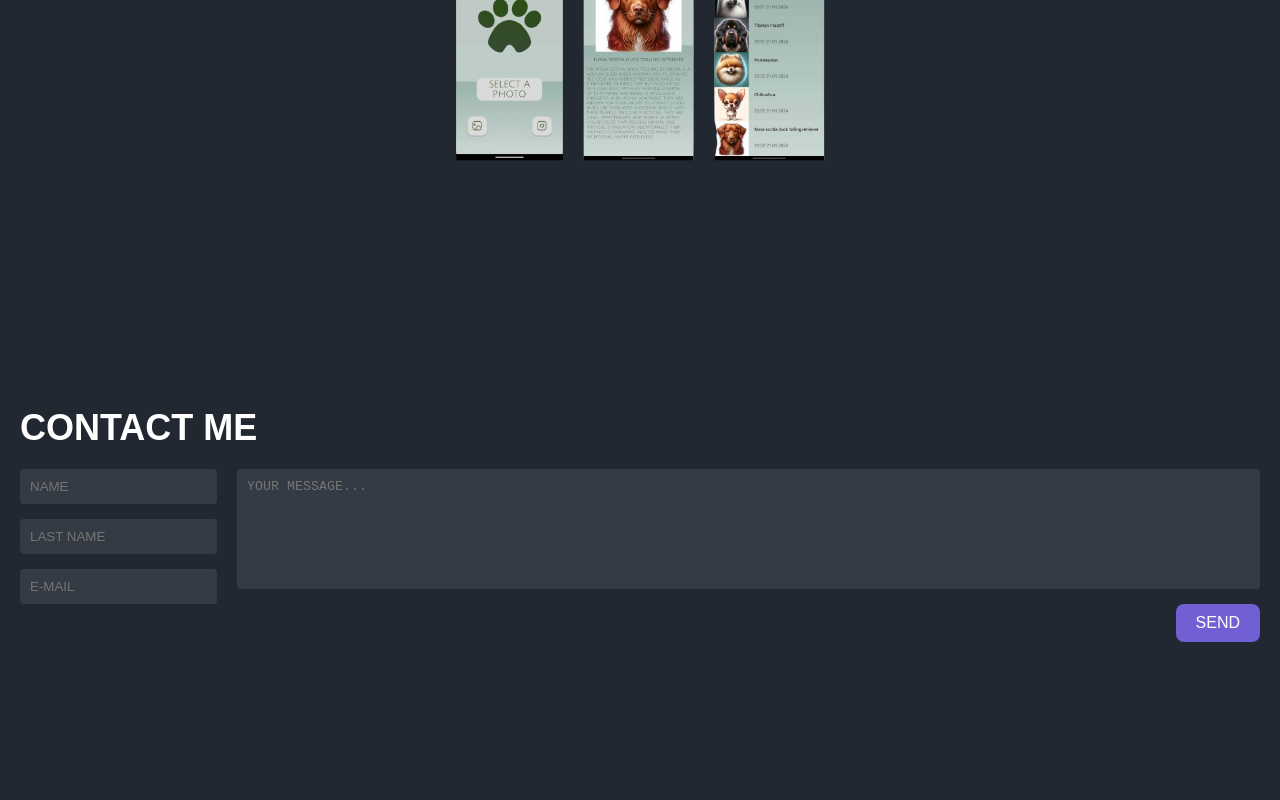
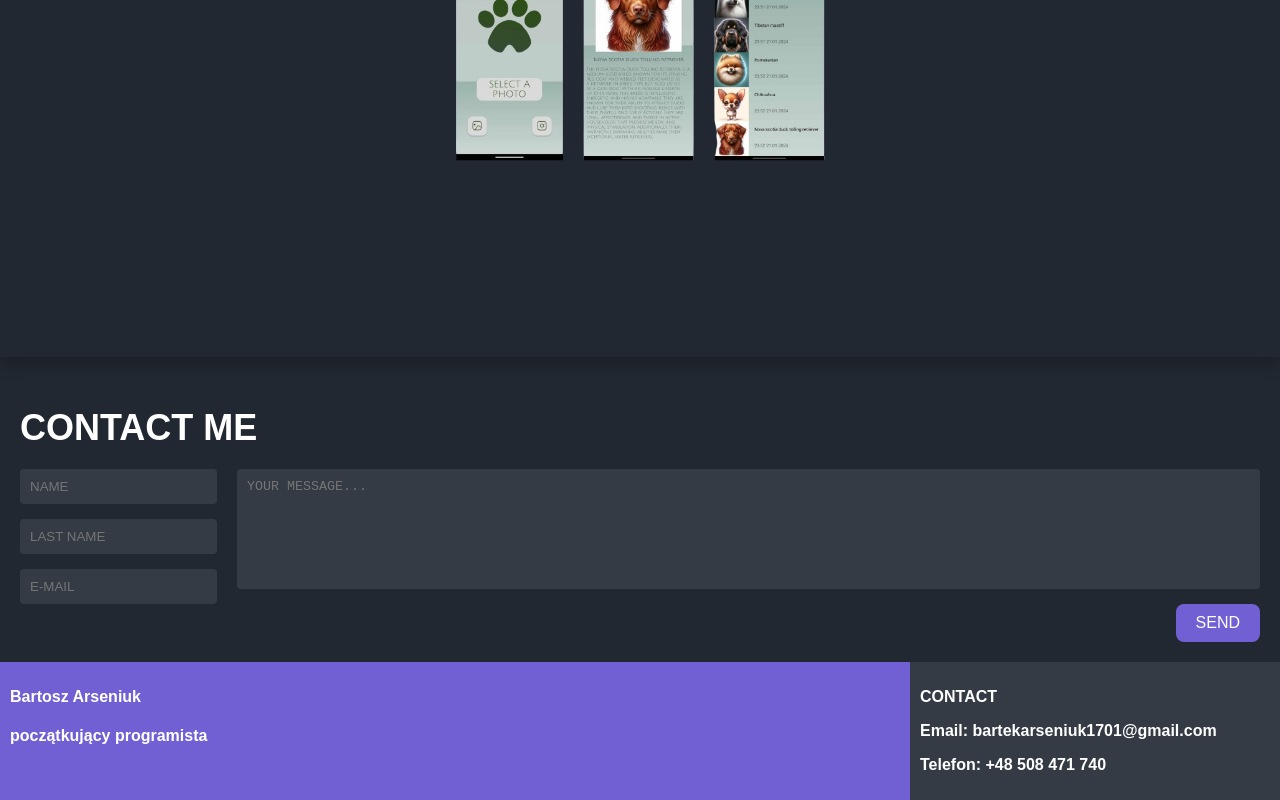
Before and after one commit to BartekArseniuk/vue-portfolio, a Vue app: page / in a window 1280 px wide. Shown: the part 2170-2970 px from the top of the page. Before the commit the page ends 2832 px from the top, so only its background shows below. Built offline with nearby package versions, Linux system fonts and the light colour scheme.

Commit message:
Add footer

```diff
--- a/src/components/MainView.vue
+++ b/src/components/MainView.vue
@@ -3,7 +3,7 @@
     <div class="app-bar">
         <div class="logo"></div>
         <button class="hamburger" @click="toggleNav">&#9776;</button>
-            <nav :class="{ 'nav': true, 'nav--open': isNavOpen }">
+        <nav :class="['nav', { 'nav--open': isNavOpen }]">
             <button @click="scrollTo('home')">HOME</button>
             <button @click="scrollTo('about')">ABOUT ME</button>
             <button @click="scrollTo('skills')">SKILLS</button>
@@ -29,6 +29,20 @@
             <ContactSection />
         </section>
     </main>
+
+    <footer class="footer">
+        <div class="footer-content">
+            <div class="footer-left">
+                <p>Bartosz Arseniuk</p>
+                <h4>początkujący programista</h4>
+            </div>
+            <div class="footer-right">
+                <p>CONTACT</p>
+                <p>Email: <a href="mailto:example@example.com">bartekarseniuk1701@gmail.com</a></p>
+                <p>Telefon: <a href="tel:+48123456789">+48 508 471 740</a></p>
+            </div>
+        </div>
+    </footer>
 </div>
 </template>
 
@@ -80,7 +94,6 @@ body {
 
 .app-bar {
     position: fixed;
-    z-index: 99;
     top: 0;
     left: 0;
     right: 0;
@@ -92,6 +105,7 @@ body {
     padding: 0 20px;
     height: 60px;
     box-shadow: 0 8px 15px rgba(0, 0, 0, 0.2);
+    z-index: 99;
 }
 
 .hamburger {
@@ -131,7 +145,6 @@ body {
 
 @media (max-width: 768px) {
     .nav {
-        display: flex;
         flex-direction: column;
         position: absolute;
         top: 60px;
@@ -155,17 +168,51 @@ body {
 
     .nav button {
         padding: 15px;
-        transition: background-color 0.3s ease, transform 0.2s ease;
     }
 }
 
-section {
+main section {
     width: 100%;
     margin: 0;
     color: white;
 }
 
-h1 {
+.footer {
     color: white;
+    font-weight: bold;
+    position: relative;
+    text-align: left;
+}
+
+.footer-content {
+    display: flex;
+    justify-content: space-between;
+    flex-wrap: wrap;
+}
+
+.footer-left,
+.footer-right {
+    flex: 1;
+    padding: 10px;
+}
+
+.footer-left {
+    background-color: #7060D3;
+}
+
+.footer-right {
+    margin: 0;
+    max-width: 350px;
+    background-color: #343B45;
+    text-align: left;
+}
+
+.footer a {
+    color: white;
+    text-decoration: none;
+}
+
+.footer a:hover {
+    text-decoration: underline;
 }
 </style>
--- a/src/components/ProjectsSection.vue
+++ b/src/components/ProjectsSection.vue
@@ -170,6 +170,7 @@ export default {
     padding: 20px;
     height: 80vh;
     text-align: center;
+    box-shadow: 0 8px 15px rgba(0, 0, 0, 0.2);
 }
 
 .projects-section h2 {
```
Lines whose indentation alone changed are shown as unchanged.
